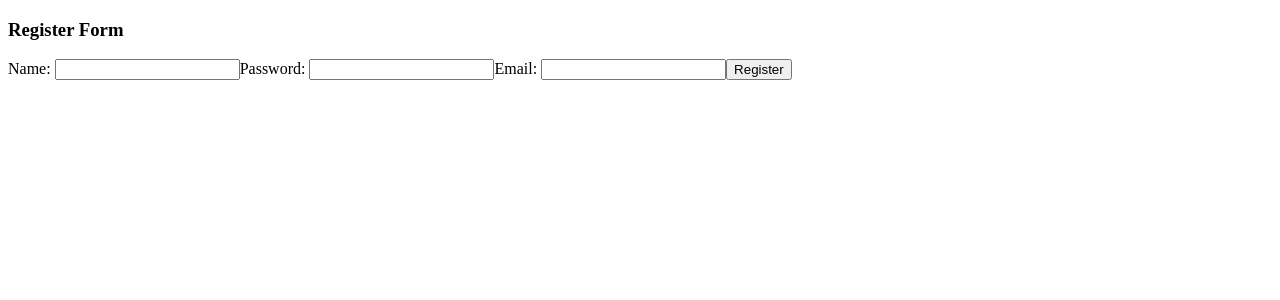
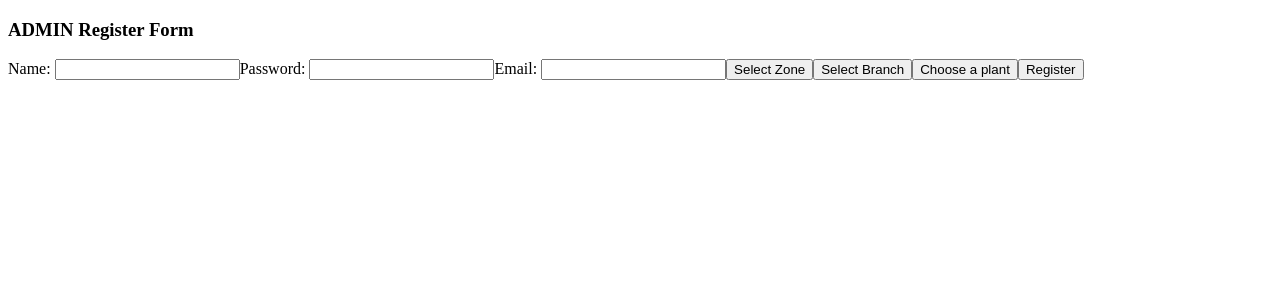
Before and after one commit to Gaurav-Mahato/dashboard, a React (Create React App) app: page /admin-register in a window 1280 px wide. Shown: the top 300 px of the page. Built offline with nearby package versions, Linux system fonts and the light colour scheme.

Commit message:
Frontend user register prototype

```diff
--- a/src/actions/authActions.js
+++ b/src/actions/authActions.js
@@ -1,12 +1,25 @@
 import axios from "axios";
 import { REGISTER_FAILURE, REGISTER_SUCCESS, REGISTER_REQUEST, LOGIN_REQUEST, LOGIN_SUCCESS, LOGIN_FAILURE, LOGOUT } from "./types";
 
-export const register = (name,password,email,table) => async(dispatch) => {
+export const register = (name,password,email,zone_access, branch_access, plant_access,table) => async(dispatch) => {
     try{
-        const obj = {
-            name,
-            password,
-            email
+        let obj
+        if(table === 'user'){
+            obj = {
+                name,
+                password,
+                email,
+                zone_access,
+                branch_access,
+                plant_access
+            }
+        }
+        else if(table === 'admin'){
+            obj = {
+                name,
+                password,
+                email
+            }
         }
         dispatch({type: REGISTER_REQUEST})
         const {data} = await axios.post(`http://localhost:8080/${table}/register`,obj)
--- a/src/screens/RegisterScreen.jsx
+++ b/src/screens/RegisterScreen.jsx
@@ -3,26 +3,59 @@ import {Form,Button} from "react-bootstrap"
 import { useDispatch,useSelector } from "react-redux";
 import { register } from "../actions/authActions";
 import { useNavigate } from "react-router-dom";
+import axios from "axios";
 
 const RegisterScreen = ({mode}) => {
     const navigate = useNavigate()
-    const {user} = useSelector(state => state.userLogin)
+    const {user} = useSelector(state => state.userRegister)
     const dispatch = useDispatch()
     const [name, setName] = useState('')
     const [password, setPassword] = useState('')
     const [email,setEmail] = useState('')
+    const [zoneRequest, setZoneRequest] = useState(false)
+    const [zone, setZone] = useState(0)
+    const [zones, setZones] = useState([])
+    const [branchRequest, setBranchRequest] = useState(false)
+    const [branch, setBranch] = useState(0)
+    const [branches, setBranches] = useState([])
+    const [plantRequest, setPlantRequest] = useState(false)
+    const [plant, setPlant] = useState(0)
+    const [plants, setPlants] = useState([])
     const submitHandler = (e) => {
         e.preventDefault()
-        dispatch(register(name,password,email,mode))
+        dispatch(register(name,password,email,zone,branch,plant,mode))
     }
     useEffect(() => {
         if(user){
-            navigate('/admin-login')
+            // navigate(`/${mode}-login`)
         }
     },[user,navigate])
+    const zoneSelectionHandler = () => {
+        setZoneRequest(true)
+        setBranchRequest(false)
+        axios.get('http://localhost:8080/data/get-zone').then(res => setZones(res.data))
+        setBranch(0)
+        setPlant(0)
+    }
+    const branchSelectionHandler = () => {
+        setZoneRequest(false)
+        setPlantRequest(false)
+        setZone(-1)
+        setPlant(0)
+        axios.get('http://localhost:8080/data/getAllBranches').then(res => setBranches(res.data))
+        setBranchRequest(true)
+    }
+    const plantSelectionHandler = () => {
+        setZoneRequest(false)
+        setBranchRequest(false)
+        setZone(-1)
+        setBranch(-1)
+        axios.get('http://localhost:8080/data/getAllPlants').then(res => setPlants(res.data))
+        setPlantRequest(true)
+    }
     return(
         <>
-            <h3>Register Form</h3>
+            <h3>{mode.toUpperCase()} Register Form</h3>
             <Form onSubmit={submitHandler}>
                 <label htmlFor="name">Name: </label>
                 <input type="text" name="name" id="name" value={name} onChange={(e) => setName(e.target.value)}></input>
@@ -30,6 +63,27 @@ const RegisterScreen = ({mode}) => {
                 <input type="password" name="password" id="password" value={password} onChange={(e) => setPassword(e.target.value)}></input>
                 <label htmlFor="email">Email: </label>
                 <input type="email" name="email" id="email" value={email} onChange={(e) => setEmail(e.target.value)}></input>
+                <Button onClick={zoneSelectionHandler}>Select Zone</Button>
+                {mode === 'user' ? zoneRequest && <><label htmlFor="zone">Choose a zone: </label>
+                    <select id="zone" name="zone" form="zone-name" onChange={(e) => setZone(e.target.value)}>
+                        {zones && zones.length >0 && zones.map(zone => (
+                            <option key={zone.zone_id} value={zone.zone_id}>{zone.name}</option>
+                        ))}
+                    </select></> : null}
+                <Button onClick={branchSelectionHandler}>Select Branch</Button>
+                {mode === 'user' ? branchRequest && <><label htmlFor="branch">Choose a branch: </label>
+                    <select id="branch" name="branch" form="branch-name" onChange={(e) => setBranch(e.target.value)}>
+                        {branches && branches.length >0 && branches.map(branch => (
+                            <option key={branch.id} value={branch.id}>{branch.name}</option>
+                        ))}
+                </select></> : null}
+                <Button onClick={plantSelectionHandler}>Choose a plant</Button>
+                {mode === 'user' ? plantRequest && <><label htmlFor="plant">Choose a plant: </label>
+                    <select id="plant" name="plant" form="plant-name" onChange={(e) => setBranch(e.target.value)}>
+                        {plants && plants.length >0 && plants.map(plant => (
+                            <option key={plant.plant_id} value={plant.plant_id}>{plant.name}</option>
+                        ))}
+                </select></> : null}
                 <Button type="submit">Register</Button>
             </Form>
         </>
```
